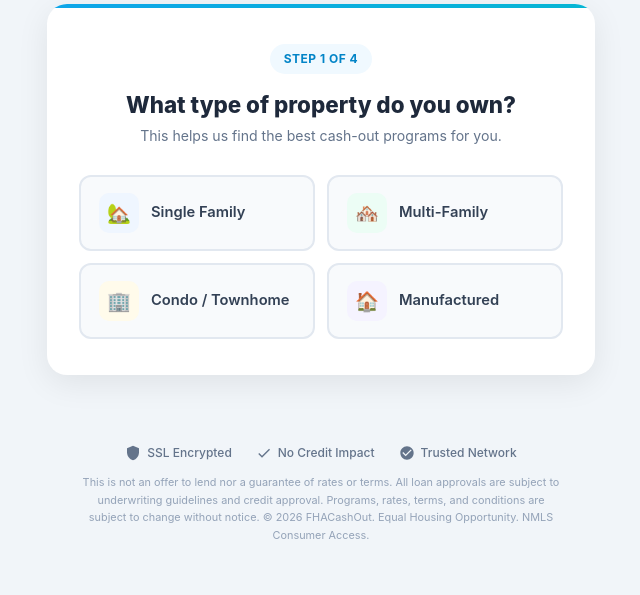
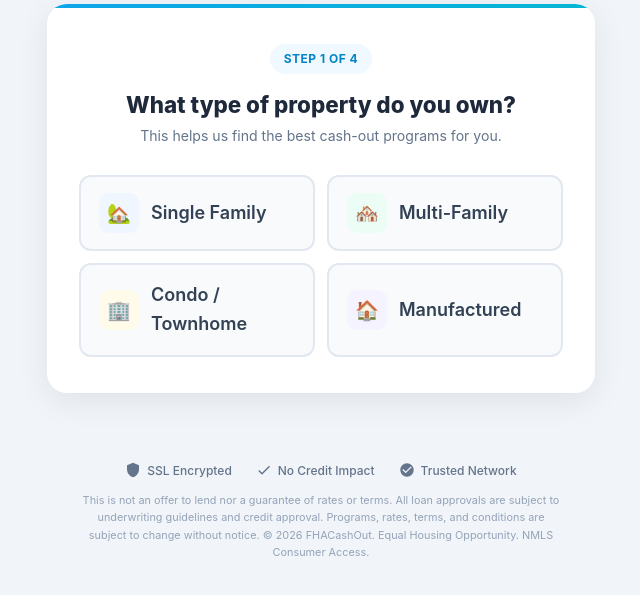
Before and after one commit to topzmedia/aiagency, a FastAPI app: page /cashout/v2 in a window 1280 px wide. Shown: the part 157-752 px from the top of the page, without its empty margins (319-959 px from the left). Run offline with FastAPI, Linux system fonts and the light colour scheme.

Commit message:
Change option button font size to 18px in cashout v2
https://claude.ai/code/session_01AD3nKhwMuwgrEQUZroYwAP

```diff
--- a/ai_ad_agency/web/templates/cashout_v2.html
+++ b/ai_ad_agency/web/templates/cashout_v2.html
@@ -31,7 +31,7 @@ body{font-family:-apple-system,BlinkMacSystemFont,'Segoe UI',Roboto,Oxygen,Ubunt
 /* Option buttons */
 .option-grid{display:grid;gap:12px}
 .option-grid.cols-2{grid-template-columns:1fr 1fr}
-.option-btn{display:flex;align-items:center;gap:12px;padding:16px 18px;background:#f8fafc;border:2px solid #e2e8f0;border-radius:12px;cursor:pointer;transition:all .2s;font-size:.92rem;font-weight:600;color:#334155;text-align:left}
+.option-btn{display:flex;align-items:center;gap:12px;padding:16px 18px;background:#f8fafc;border:2px solid #e2e8f0;border-radius:12px;cursor:pointer;transition:all .2s;font-size:18px;font-weight:600;color:#334155;text-align:left}
 .option-btn:hover{border-color:#0ea5e9;background:#f0f9ff}
 .option-btn.selected{border-color:#0ea5e9;background:#f0f9ff;box-shadow:0 0 0 3px rgba(14,165,233,.15)}
 .option-icon{width:40px;height:40px;border-radius:10px;display:flex;align-items:center;justify-content:center;font-size:1.2rem;flex-shrink:0}
```
